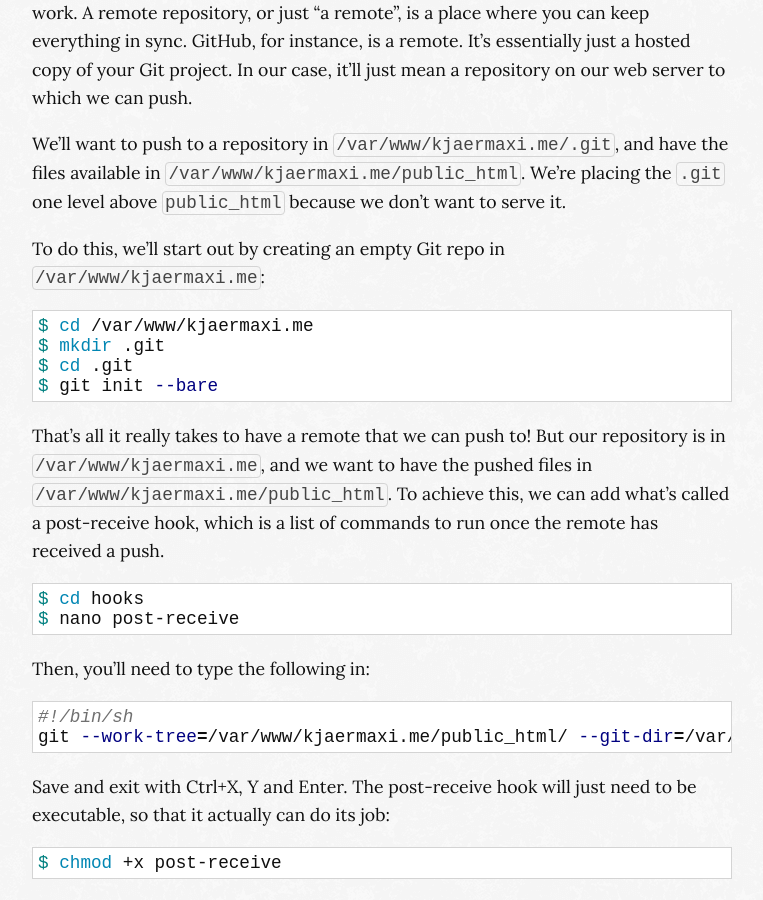
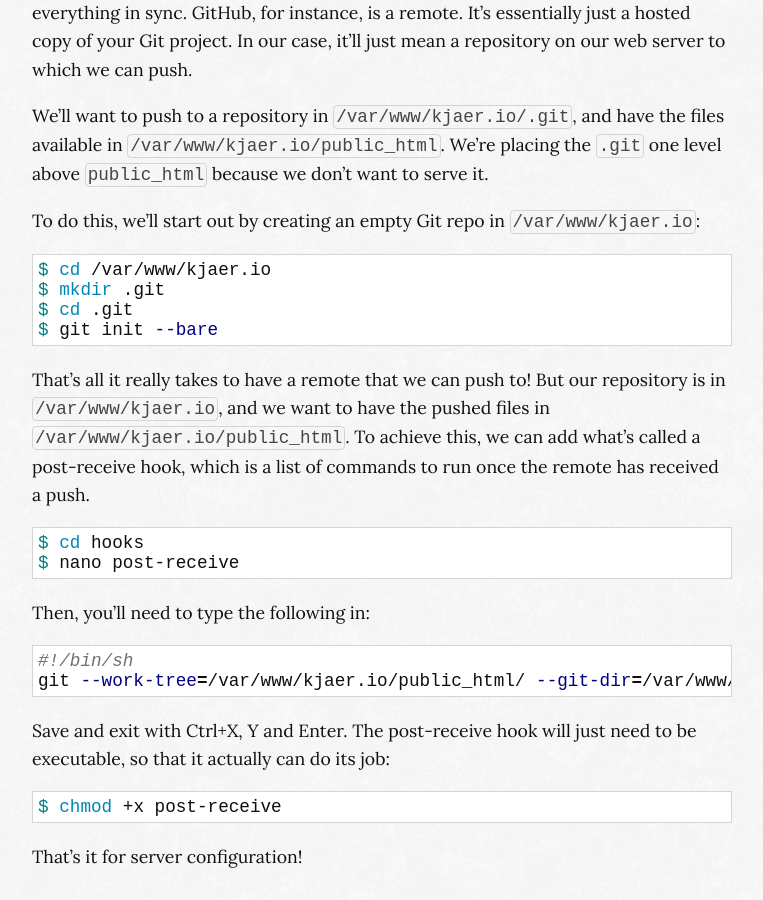
Before and after one commit to MaximeKjaer/kjaer.io, a Jekyll site: the page built from _posts/2016-01-27-travis.md, in a window 1280 px wide and 900 px high, scrolled down 3448 px. Shown: the whole window, without its empty margins (258-1021 px from the left). Built offline with Jekyll 4.4.1, drawn with Linux system fonts in a browser that asks for light colours; comment, search, counter and statistics services are not loaded; some of the changed text lies outside the part shown.

Commit message:
Update Travis post to 2018 setup

```diff
--- a/_posts/2016-01-27-travis.md
+++ b/_posts/2016-01-27-travis.md
@@ -27,17 +27,17 @@
 
 The first step to achieving this new workflow was to have rigorous rules set up on the server. No more deployments as root, from now on we're doing things correctly.
 
-For the sake of simplicity, we'll assume that our server's live directory is `/var/www/kjaermaxi.me/public_html`. Additionally, commands run on the server will be denoted by a `$`, while a `λ` will precede commands entered on our local machine; my server is running Ubuntu 14.04, and my local machine is a Windows computer on which I'm using [cmder](http://cmder.net/) (and you should too if you want to follow this guide on Windows!), so that's actually what it looks like.
+For the sake of simplicity, we'll assume that our server's live directory is `/var/www/kjaer.io/public_html`. Additionally, commands run on the server will be denoted by a `$`, while a `λ` will precede commands entered on our local machine; if you are on Windows, I would recommend using [WSL](https://www.howtogeek.com/249966/how-to-install-and-use-the-linux-bash-shell-on-windows-10/) or [cmder](http://cmder.net/), as all following instructions will rely on Linux command-line tools.
 
 ### Create a new user with restricted access
 
-I've created a new user called `deploy` with limited permissions: it's only allowed to operate in `/var/www/kjaermaxi.me`, the directory for this site's content.
+I've created a new user called `deploy` with limited permissions: it's only allowed to operate in `/var/www/kjaer.io`, the directory for this site's content.
 
 First, we'll need to log in via SSH to the root account. We'll create a new user that Travis CI can use to log in, and we'll give it ownership of our live directory.
 
 {% highlight bash %}
 $ adduser deploy
-$ chown -R deploy:deploy /var/www/kjaermaxi.me
+$ chown -R deploy:deploy /var/www/kjaer.io
 {% endhighlight %}
 
 It will ask you to create a password for that user (pick something strong!), and fill out some more optional information. Just press Enter if you wish to skip some of those steps.
@@ -51,9 +51,9 @@
 
 Which should output something like this:
 
-{%  highlight bash %}
+{%  highlight text %}
 Generating public/private rsa key pair.
-Enter file in which to save the key (/Users/Maxime Kjaer/.ssh/id_rsa):
+Enter file in which to save the key (~/.ssh/id_rsa):
 {% endhighlight %}
 
 I suggest calling it `deploy-key`. It will also ask for a passphrase; leave that blank. This process should leave you with two files in your `.ssh` folder: `deploy-key`, which is your private key (this is like a password, so protect it at all times!) and `deploy-key.pub`, your public key.
@@ -84,18 +84,18 @@
 ### Create a remote
 You most likely already have a local repository on your computer, which is where you work. A remote repository, or just "a remote", is a place where you can keep everything in sync. GitHub, for instance, is a remote. It's essentially just a hosted copy of your Git project. In our case, it'll just mean a repository on our web server to which we can push.
 
-We'll want to push to a repository in `/var/www/kjaermaxi.me/.git`, and have the files available in `/var/www/kjaermaxi.me/public_html`. We're placing the `.git` one level above `public_html` because we don't want to serve it.
+We'll want to push to a repository in `/var/www/kjaer.io/.git`, and have the files available in `/var/www/kjaer.io/public_html`. We're placing the `.git` one level above `public_html` because we don't want to serve it.
 
-To do this, we'll start out by creating an empty Git repo in `/var/www/kjaermaxi.me`:
+To do this, we'll start out by creating an empty Git repo in `/var/www/kjaer.io`:
 
 {% highlight bash %}
-$ cd /var/www/kjaermaxi.me
+$ cd /var/www/kjaer.io
 $ mkdir .git
 $ cd .git
 $ git init --bare
 {% endhighlight %}
 
-That's all it really takes to have a remote that we can push to! But our repository is in `/var/www/kjaermaxi.me`, and we want to have the pushed files in `/var/www/kjaermaxi.me/public_html`. To achieve this, we can add what's called a post-receive hook, which is a list of commands to run once the remote has received a push.
+That's all it really takes to have a remote that we can push to! But our repository is in `/var/www/kjaer.io`, and we want to have the pushed files in `/var/www/kjaer.io/public_html`. To achieve this, we can add what's called a post-receive hook, which is a list of commands to run once the remote has received a push.
 
 {% highlight bash %}
 $ cd hooks
@@ -106,7 +106,7 @@
 
 {% highlight bash %}
 #!/bin/sh
-git --work-tree=/var/www/kjaermaxi.me/public_html/ --git-dir=/var/www/kjaermaxi.me/.git checkout -f
+git --work-tree=/var/www/kjaer.io/public_html/ --git-dir=/var/www/kjaer.io/.git checkout -f
 {% endhighlight %}
 
 Save and exit with Ctrl+X, Y and Enter. The post-receive hook will just need to be executable, so that it actually can do its job:
@@ -162,12 +162,12 @@
 {% highlight yml linenos %}
 language: ruby
 rvm:
-  - 2.1
+  - 2.4.3
 env:
   global:
   - NOKOGIRI_USE_SYSTEM_LIBRARIES=true
 addons:
-  ssh_known_hosts: kjaermaxi.me
+  ssh_known_hosts: kjaer.io
 before_install:
   - bash _scripts/install.sh
 script:
@@ -177,10 +177,10 @@
   - bash _scripts/deploy.sh
 {% endhighlight %}
 
-It defines that Ruby version 2.1 should be installed on Travis, gives the encrypted key, says that [kjaermaxi.me](/) is a known host so that I don't get a warning when I try to connect to it, and references a few bash scripts to run at various stages of the build process. These scripts have been placed in the `_scripts` directory, which won't be built by Jekyll since its name starts with an underscore. I've made a bash script for each task, because I think it's more readable this way.
+It defines that Ruby version 2.4.3 (a [stable release](https://www.ruby-lang.org/en/downloads/) compatible with the [latest versions of Jekyll](https://jekyllrb.com/news/2018/01/02/jekyll-3-7-0-released/)) should be installed on Travis, gives the encrypted key, says that [kjaer.io](/) is a known host so that I don't get a warning when I try to connect to it, and references a few bash scripts to run at various stages of the build process. These scripts have been placed in the `_scripts` directory, which won't be built by Jekyll since its name starts with an underscore. I've made a bash script for each task, because I think it's more readable this way.
 
 #### Install
-Before we do anything else, we need decrypt and import the private key, and also install a few dependencies. Ubuntu 12 (the distribution Travis uses) comes preinstalled with a lot of things, but it may not always be enough. For instance, I need to install Zopfli so that I can compress my HTML, CSS, XML (and JS, if I had any) as much as possible.
+Before we do anything else, we need decrypt and import the private key, and also install a few dependencies. Ubuntu 12.04 (the distribution Travis uses) comes preinstalled with a lot of things, but it may not always be enough. For instance, I need to install Zopfli so that I can compress my HTML, CSS, XML (and JS, if I had any) as much as possible.
 
 {% highlight bash linenos %}
 #!/bin/bash
@@ -243,7 +245,7 @@
     cd _site
     git init
 
-    git remote add deploy "deploy@kjaermaxi.me:/var/www/kjaermaxi.me"
+    git remote add deploy "deploy@kjaer.io:/var/www/kjaer.io"
     git config user.name "Travis CI"
     git config user.email "maxime.kjaer+travisCI@gmail.com"
 
@@ -267,4 +269,4 @@
 
 Setting this continuous integration workflow up probably took more time than I'm willing to admit. I couldn't find much online about deploying from Travis to DigitalOcean. Though [Travis' documentation](https://docs.travis-ci.com/user/deployment/custom/) provided a good starting point, it didn't really help. I had to piece this setup up from a lot of different resources, which took a lot of time, but also led me to learn a lot about a few different technologies.
 
-If I missed something, please make sure to scold me in the comments, and I'll update this post accordingly. If anything isn't clear, feel free to ask or check out my [GitHub repo](https://github.com/MaximeKjaer/kjaermaxi.me).
+If I missed something, please make sure to scold me in the comments, and I'll update this post accordingly. If anything isn't clear, feel free to ask or check out my [GitHub repo](https://github.com/MaximeKjaer/kjaer.io).
```
Also changed, not shown: other parts of _posts/2016-01-27-travis.md (+6 -4 lines).
